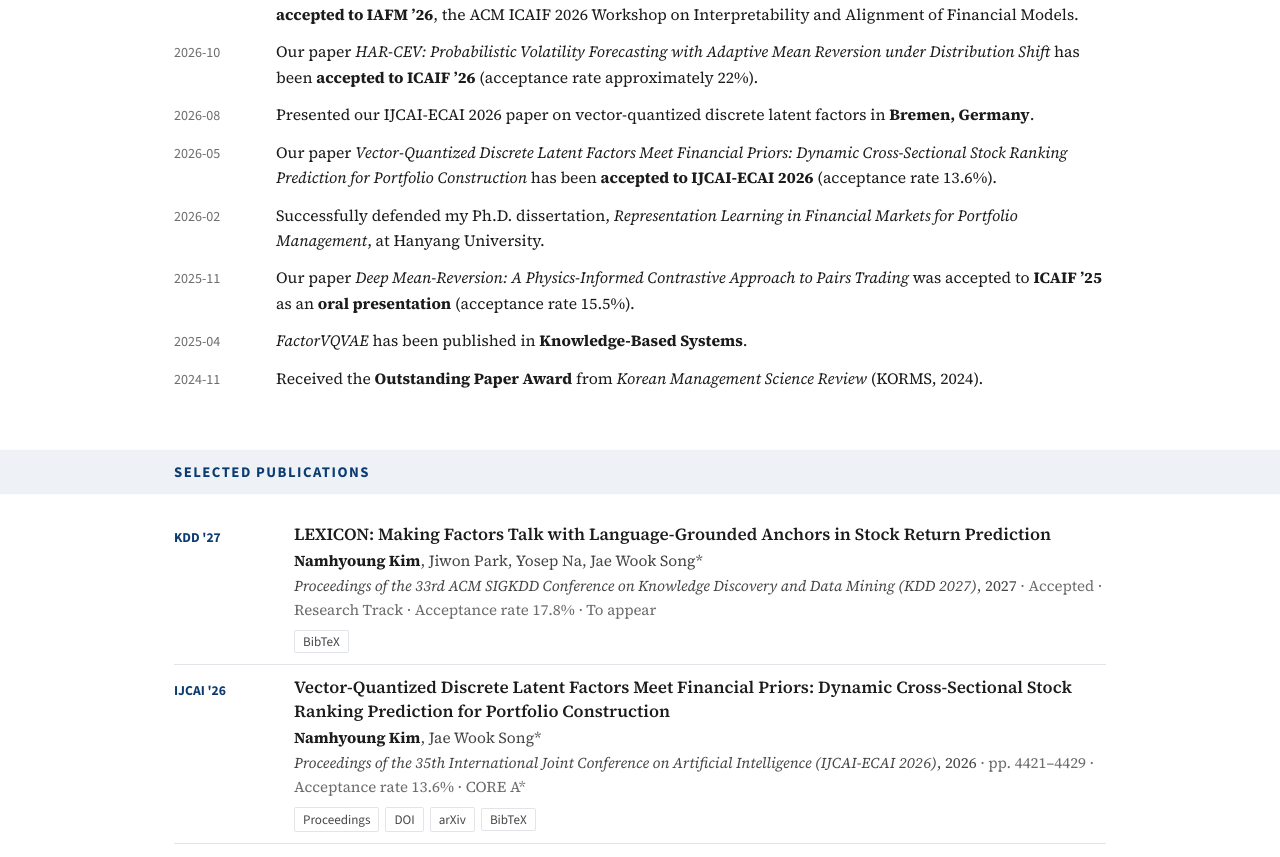
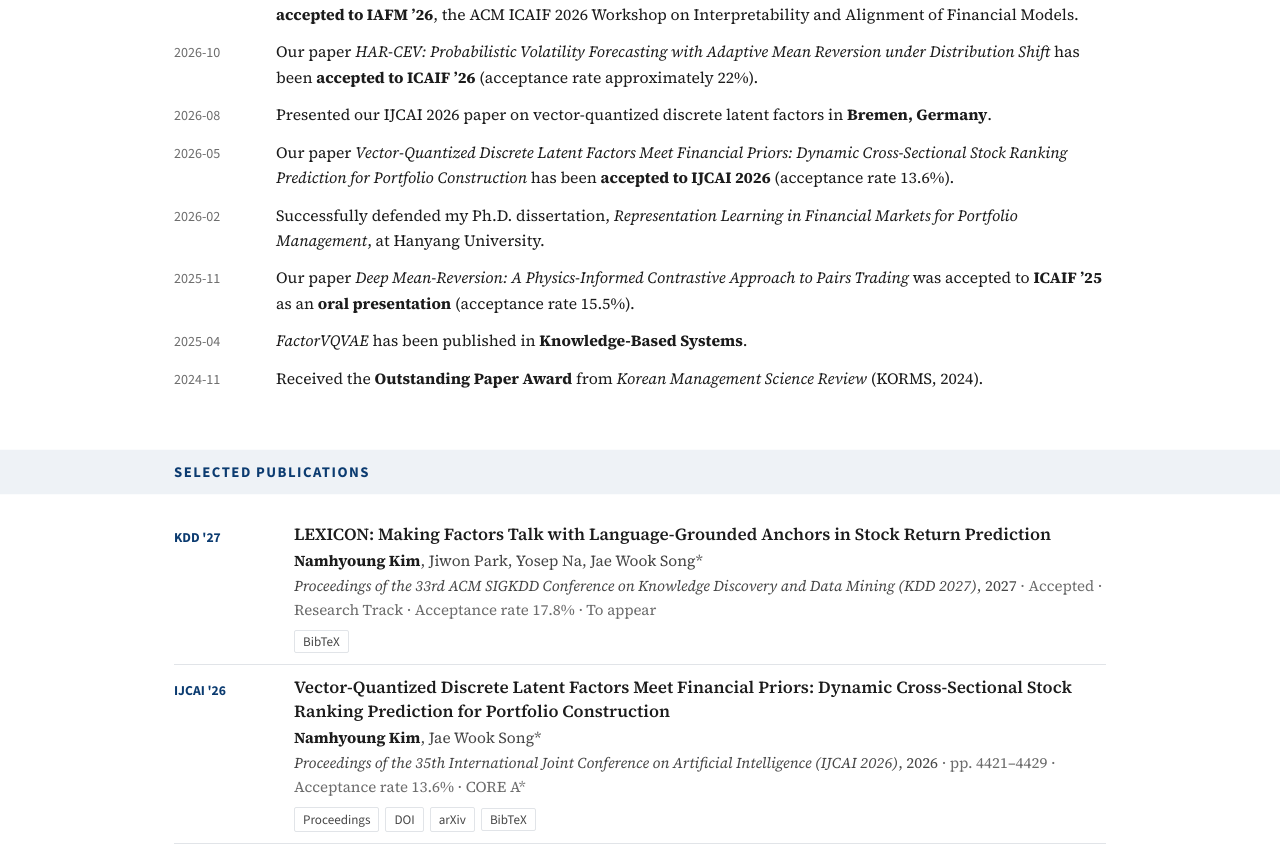
Before and after one commit to x7jeon8gi/x7jeon8gi.github.io, a Jekyll site: the page built from index.html, in a window 1280 px wide and 1400 px high, scrolled down 847 px. Shown: the part 156-1013 px from the top of the window. Built offline with Jekyll 4.4.1, drawn with Linux system fonts in a browser that asks for light colours.

Commit message:
Use IJCAI 2026 consistently across the website and bilingual CVs

```diff
--- a/_data/news.yml
+++ b/_data/news.yml
@@ -18,12 +18,12 @@
   html_ko: "*HAR-CEV: Probabilistic Volatility Forecasting with Adaptive Mean Reversion under Distribution Shift* 논문이 **ICAIF ’26**에 채택되었습니다(채택률 약 22%)."
 
 - date: "2026-08"
-  html: "Presented our IJCAI-ECAI 2026 paper on vector-quantized discrete latent factors in **Bremen, Germany**."
-  html_ko: "벡터 양자화 기반 이산 잠재 팩터에 관한 IJCAI-ECAI 2026 논문을 **독일 브레멘**에서 발표했습니다."
+  html: "Presented our IJCAI 2026 paper on vector-quantized discrete latent factors in **Bremen, Germany**."
+  html_ko: "벡터 양자화 기반 이산 잠재 팩터에 관한 IJCAI 2026 논문을 **독일 브레멘**에서 발표했습니다."
 
 - date: "2026-05"
-  html: "Our paper *Vector-Quantized Discrete Latent Factors Meet Financial Priors: Dynamic Cross-Sectional Stock Ranking Prediction for Portfolio Construction* has been **accepted to IJCAI-ECAI 2026** (acceptance rate 13.6%)."
-  html_ko: "*Vector-Quantized Discrete Latent Factors Meet Financial Priors: Dynamic Cross-Sectional Stock Ranking Prediction for Portfolio Construction* 논문이 **IJCAI-ECAI 2026**에 채택되었습니다(채택률 13.6%)."
+  html: "Our paper *Vector-Quantized Discrete Latent Factors Meet Financial Priors: Dynamic Cross-Sectional Stock Ranking Prediction for Portfolio Construction* has been **accepted to IJCAI 2026** (acceptance rate 13.6%)."
+  html_ko: "*Vector-Quantized Discrete Latent Factors Meet Financial Priors: Dynamic Cross-Sectional Stock Ranking Prediction for Portfolio Construction* 논문이 **IJCAI 2026**에 채택되었습니다(채택률 13.6%)."
 
 - date: "2026-02"
   html: "Successfully defended my Ph.D. dissertation, *Representation Learning in Financial Markets for Portfolio Management*, at Hanyang University."
--- a/_data/projects.yml
+++ b/_data/projects.yml
@@ -52,11 +52,11 @@ grants:
     program: "Humanities &amp; Social Sciences, Joint Research"
     period:  "2023.06 – 2025.06"
     role:    "Researcher"
-    desc:    "Discrete latent factor models based on vector quantization; results published in Knowledge-Based Systems and at IJCAI-ECAI 2026."
+    desc:    "Discrete latent factor models based on vector quantization; results published in Knowledge-Based Systems and at IJCAI 2026."
     title_ko:   "벡터 양자화 변분 오토인코더를 활용한 포트폴리오 분야 인공지능 응용연구"
     sponsor_ko: "한국연구재단"
     role_ko:    "연구원"
-    desc_ko:    "벡터 양자화 기반 이산 잠재 팩터 모형 연구를 수행하고 성과를 Knowledge-Based Systems와 IJCAI-ECAI 2026 논문으로 발표."
+    desc_ko:    "벡터 양자화 기반 이산 잠재 팩터 모형 연구를 수행하고 성과를 Knowledge-Based Systems와 IJCAI 2026 논문으로 발표."
 
   - id:      nrf21-xai-loan
     title:   "Loan Eligibility Classification Model using Explainable Artificial Intelligence"
--- a/_data/publications.yml
+++ b/_data/publications.yml
@@ -56,7 +56,7 @@ international:
   - id:          ijcai26-vqfp
     title:       "Vector-Quantized Discrete Latent Factors Meet Financial Priors: Dynamic Cross-Sectional Stock Ranking Prediction for Portfolio Construction"
     authors:     ["Namhyoung Kim", "Jae Wook Song*"]
-    venue:       "Proceedings of the 35th International Joint Conference on Artificial Intelligence (IJCAI-ECAI 2026)"
+    venue:       "Proceedings of the 35th International Joint Conference on Artificial Intelligence (IJCAI 2026)"
     venue_short: "IJCAI '26"
     year:        2026
     note:        "pp. 4421–4429 · Acceptance rate 13.6% · CORE A*"
--- a/_data/research.yml
+++ b/_data/research.yml
@@ -36,8 +36,8 @@ areas:
     figure:
       src:        "/assets/img/research/prism-vq.jpg"
       alt:        "Architecture of PRISM-VQ"
-      caption:    "PRISM-VQ architecture (IJCAI-ECAI 2026)"
-      caption_ko: "PRISM-VQ 구조 (IJCAI-ECAI 2026)"
+      caption:    "PRISM-VQ architecture (IJCAI 2026)"
+      caption_ko: "PRISM-VQ 구조 (IJCAI 2026)"
 
   - id:    structure-informed
     title: "Structure-Informed Learning"
```
Also changed, not shown: 4 other files.
